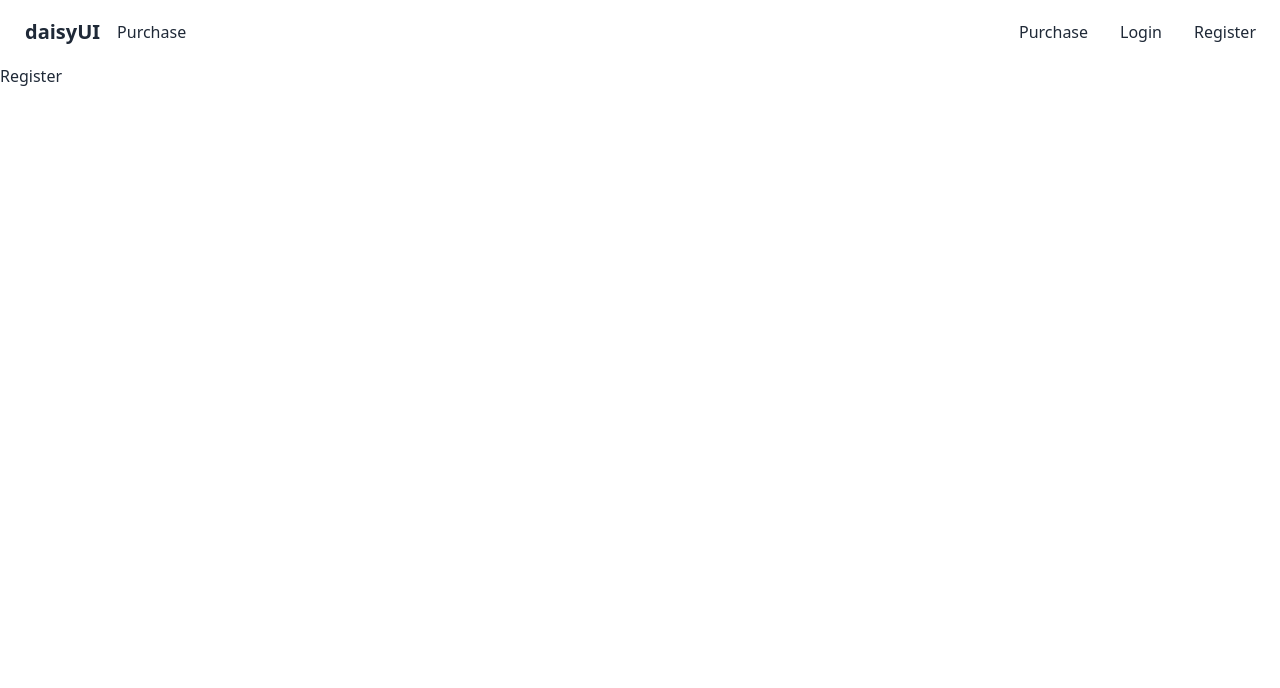
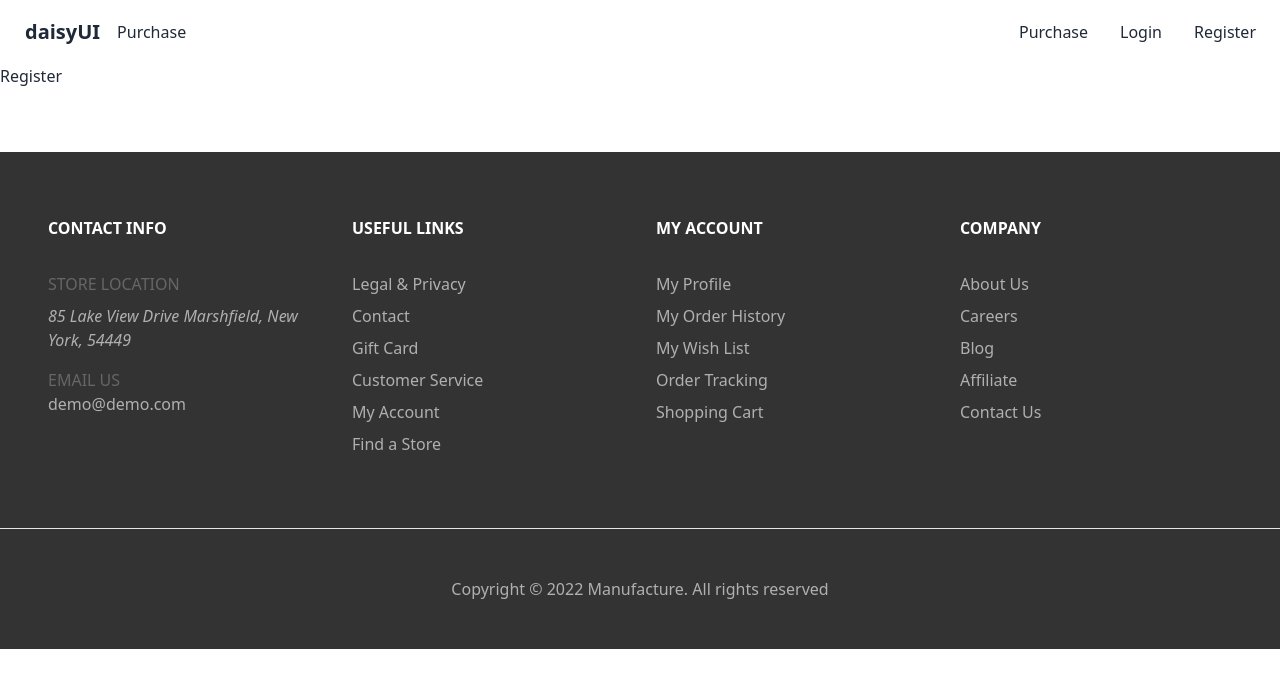
Before and after one commit to CoderKawsar/manufacture-management-client, a React (Create React App) app: page /register in a window 1280 px wide. Shown: the top 688 px of the page. Built offline with nearby package versions, Linux system fonts and the light colour scheme.

Commit message:
Footer added

```diff
--- a/src/App.js
+++ b/src/App.js
@@ -4,6 +4,7 @@ import Home from "./pages/Home/Home";
 import Login from "./pages/Login/Login";
 import Purchase from "./pages/Purchase/Purchase";
 import Register from "./pages/Register/Register";
+import FooterArea from "./pages/shared/FooterArea";
 import Navbar from "./pages/shared/Navbar";
 
 function App() {
@@ -16,6 +17,7 @@ function App() {
         <Route path="/login" element={<Login />} />
         <Route path="/register" element={<Register />} />
       </Routes>
+      <FooterArea />
     </>
   );
 }
--- a/src/pages/Home/Reviews.js
+++ b/src/pages/Home/Reviews.js
@@ -5,8 +5,8 @@ import Review from "./Review";
 const Reviews = () => {
   const [reviews] = useReviews(3);
   return (
-    <div className="my-16 w-11/12 mx-auto">
-      <h3 className="text-5xl font-bold text-center mb-12">Reviews</h3>
+    <div className="mt-32 w-11/12 mx-auto">
+      <h3 className="text-5xl font-bold text-center mb-8">Reviews</h3>
       <div className="mx-auto grid grid-cols-1 md:grid-cols-3 gap-8">
         {reviews.map((singleReview) => (
           <Review key={singleReview._id} singleReview={singleReview} />
--- /dev/null
+++ b/src/pages/shared/FooterArea.js
@@ -0,0 +1,83 @@
+import React from "react";
+import { Link } from "react-router-dom";
+
+const FooterArea = () => {
+  return (
+    <div className="footer-top bg-[#333333] text-white mt-16">
+      <div className="grid grid-cols-1 md:grid-cols-4 px-12 py-16 gap-8">
+        <div>
+          <h4 className="font-semibold mb-8 uppercase">CONTACT INFO</h4>
+          <p className="text-[#666] mb-2 uppercase">STORE LOCATION</p>
+          <address className="text-[#b0b0b0]">
+            85 Lake View Drive Marshfield, New York, 54449
+          </address>
+          <p className="mt-4 text-[#666] uppercase">EMAIL US</p>
+          <p className="text-[#b0b0b0]">demo@demo.com</p>
+        </div>
+        <div>
+          <h4 className="font-semibold mb-8 uppercase">Useful links</h4>
+          <Link className="text-[#b0b0b0] block mb-2" to="/">
+            Legal & Privacy
+          </Link>
+          <Link className="text-[#b0b0b0] block mb-2" to="/">
+            Contact
+          </Link>
+          <Link className="text-[#b0b0b0] block mb-2" to="/">
+            Gift Card
+          </Link>
+          <Link className="text-[#b0b0b0] block mb-2" to="/">
+            Customer Service
+          </Link>
+          <Link className="text-[#b0b0b0] block mb-2" to="/">
+            My Account
+          </Link>
+          <Link className="text-[#b0b0b0] block mb-2" to="/">
+            Find a Store
+          </Link>
+        </div>
+        <div>
+          <h4 className="font-semibold mb-8 uppercase">My Account</h4>
+          <Link className="text-[#b0b0b0] block mb-2" to="/">
+            My Profile
+          </Link>
+          <Link className="text-[#b0b0b0] block mb-2" to="/">
+            My Order History
+          </Link>
+          <Link className="text-[#b0b0b0] block mb-2" to="/">
+            My Wish List
+          </Link>
+          <Link className="text-[#b0b0b0] block mb-2" to="/">
+            Order Tracking
+          </Link>
+          <Link className="text-[#b0b0b0] block mb-2" to="/">
+            Shopping Cart
+          </Link>
+        </div>
+        <div>
+          <h4 className="font-semibold mb-8 uppercase">Company</h4>
+          <Link className="text-[#b0b0b0] block mb-2" to="/">
+            About Us
+          </Link>
+          <Link className="text-[#b0b0b0] block mb-2" to="/">
+            Careers
+          </Link>
+          <Link className="text-[#b0b0b0] block mb-2" to="/">
+            Blog
+          </Link>
+          <Link className="text-[#b0b0b0] block mb-2" to="/">
+            Affiliate
+          </Link>
+          <Link className="text-[#b0b0b0] block mb-2" to="/">
+            Contact Us
+          </Link>
+        </div>
+      </div>
+      <hr className="bg-[#b0b0b0]" />
+      <p className="text-center py-12 text-[#b0b0b0]">
+        Copyright © 2022 Manufacture. All rights reserved
+      </p>
+    </div>
+  );
+};
+
+export default FooterArea;
```
